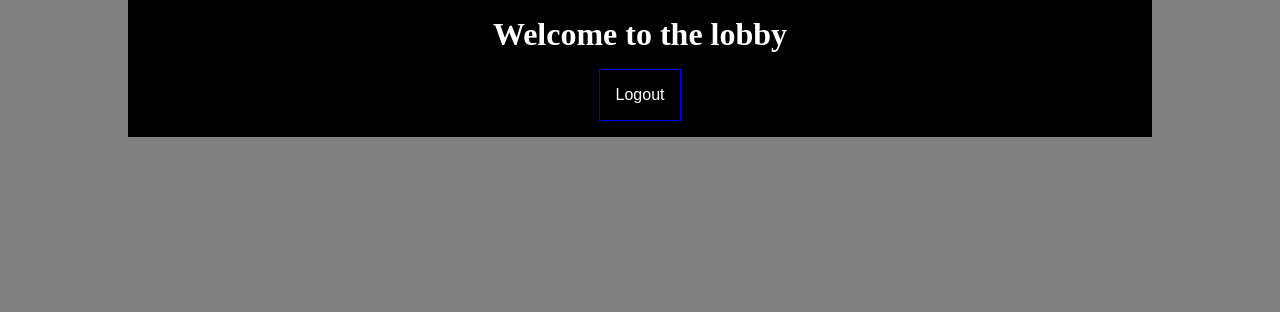
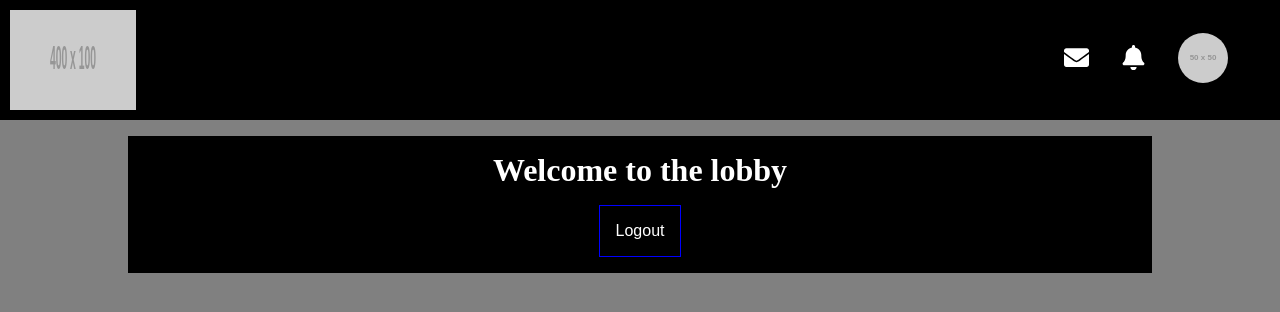
Before and after one commit to ramteen85/Mafia-Frontend, a React (Vite) app: page /lobby in a window 1280 px wide. Shown: the top 312 px of the page. Built offline with nearby package versions, Linux system fonts and the light colour scheme.

Commit message:
changes to lobby and navbar

```diff
--- a/package.json
+++ b/package.json
@@ -14,6 +14,7 @@
     "lodash": "^4.17.21",
     "react": "^18.2.0",
     "react-dom": "^18.2.0",
+    "react-icons": "^4.11.0",
     "react-redux": "^8.1.3",
     "react-router-dom": "^6.16.0"
   },
--- a/src/components/navbar/Navbar.css
+++ b/src/components/navbar/Navbar.css
@@ -0,0 +1,156 @@
+.navbar {
+  width: 100%;
+  background: black;
+  color: white;
+  display: flex;
+  height: 120px;
+  padding: 10px;
+  margin-bottom: 1rem;
+}
+
+.logo-wrapper {
+  width: 100%;
+  height: 100%;
+  flex: 1;
+}
+
+.logo-wrapper > img {
+  width: 100%;
+  height: 100%;
+}
+
+.navbar-right {
+  flex: 9;
+}
+
+.menu-list {
+  list-style: none;
+  width: 100%;
+  height: 100%;
+  padding: 10px;
+  display: flex;
+  justify-content: flex-end;
+  align-items: center;
+}
+
+.menu-item {
+  position: relative;
+  margin-right: 2rem;
+  cursor: pointer;
+  font-size: 1.5rem;
+}
+
+.menu-item:hover {
+  color: red;
+}
+
+.menu-item:hover > .submenu-list {
+  display: flex;
+  position: absolute;
+  background: darkblue;
+  flex-direction: column;
+  list-style: none;
+  z-index: 2;
+}
+
+.notif {
+  right: -100%;
+  cursor: default;
+}
+
+.notif > .submenu-item:hover {
+  background: darkblue;
+}
+
+.profile-shift {
+  left: -130%;
+  top: 100%;
+  min-width: 5rem !important;
+}
+
+.profile-wrapper {
+  width: 100%;
+  height: 100%;
+}
+
+.profile-wrapper > img {
+  width: 100%;
+  height: 100%;
+  border-radius: 50%;
+}
+
+.submenu-list {
+  display: none;
+}
+
+.submenu-item {
+  padding: 20px;
+  color: white;
+  font-size: 1rem;
+  border-bottom: 1px solid lime;
+  width: 100%;
+  text-align: center;
+  min-width: 10rem;
+}
+
+.submenu-item:hover {
+  background: red;
+  color: white;
+}
+
+.player {
+  display: flex;
+}
+
+.player-icon {
+  margin-right: 10px;
+  width: 80px;
+  height: 80px;
+}
+
+.player-icon > img {
+  width: 100%;
+  height: 100%;
+  border-radius: 50%;
+}
+
+.player-message {
+  display: flex;
+  flex-direction: column;
+  align-items: flex-start;
+  justify-content: center;
+  min-width: 15rem;
+}
+
+.player-message > p {
+  width: 100%;
+  font-size: 1rem;
+  margin-bottom: 1rem;
+}
+
+.button-container {
+  width: 100%;
+}
+
+.btn {
+  padding: 0.8rem;
+  border: 1px solid transparent;
+  border-radius: 10%;
+  cursor: pointer;
+}
+
+.cancel {
+  background: red;
+  color: white;
+  margin-right: 1rem;
+}
+
+.btn:hover {
+  background: transparent;
+  border: 1px solid white;
+}
+
+.accept {
+  background: green;
+  color: white;
+}
--- a/src/components/navbar/Navbar.jsx
+++ b/src/components/navbar/Navbar.jsx
@@ -1,51 +1,74 @@
-import React from 'react';
-import './Navbar.css';
+import React from "react";
+import { FaBell, FaEnvelope } from "react-icons/fa";
+import "./Navbar.css";
 
 const Navbar = () => {
   const [
-    state,
+    state
     // setState
   ] = React.useState({
+    logo: "https://placehold.jp/400x100.png",
     user: {
-      name: 'User',
-      pic: '#',
+      name: "User",
+      pic: "https://placehold.jp/50x50.png"
     },
     messages: {},
-    notifications: {},
+    notifications: {}
   });
 
   return (
     <div className="navbar">
-      <div className="logo-wrapper">{/* <img src="" alt="" /> */}</div>
+      <div className="logo-wrapper">
+        <img src={state.logo} alt="" />{" "}
+      </div>
       <div className="navbar-right">
         <ul className="menu-list">
           <li className="menu-item">
-            Games
-            <ul className="submenu-list">
-              <li className="submenu-item">Create Game</li>
-              <li className="submenu-item">Join Game</li>
+            <FaEnvelope size={25} />
+            <ul className="submenu-list notif">
+              <li className="submenu-item">
+                <div className="player">
+                  <div className="player-icon">
+                    <img src={state.user.pic} alt="" />
+                  </div>
+                  <div className="player-message">
+                    <p>Dave has sent you a message!</p>
+                    <div className="button-container">
+                      <button className="btn cancel">Cancel</button>
+                      <button className="btn accept">Read</button>
+                    </div>
+                  </div>
+                </div>
+              </li>
             </ul>
           </li>
           <li className="menu-item">
-            Messages
-            <ul className="submenu-list">
-              <li className="submenu-item">{/* message from a person */}</li>
-            </ul>
-          </li>
-          <li className="menu-item">
-            Notifications
-            <ul className="submenu-list">
-              <li className="submenu-item">Dave has sent you a message!</li>
-              <li className="submenu-item">Frank has invited you to a game!</li>
+            <FaBell size={25} />
+            <ul className="submenu-list notif">
+              <li className="submenu-item">
+                <div className="player">
+                  <div className="player-icon">
+                    <img src={state.user.pic} alt="" />
+                  </div>
+                  <div className="player-message">
+                    <p>Frank has invited you to a game!</p>
+                    <div className="button-container">
+                      <button className="btn cancel">Decline</button>
+                      <button className="btn accept">Accept</button>
+                    </div>
+                  </div>
+                </div>
+              </li>
             </ul>
           </li>
           <li className="menu-item">
             <div className="profile-wrapper">
-              <img src={state.pic} alt="" />
+              <img src={state.user.pic} alt="" />
               {state.name}
             </div>
-            <ul className="submenu-list">
+            <ul className="submenu-list profile-shift">
               <li className="submenu-item">Profile</li>
+              <li className="submenu-item">Game</li>
               <li className="submenu-item">Logout</li>
             </ul>
           </li>
--- a/src/pages/lobby/Lobby.jsx
+++ b/src/pages/lobby/Lobby.jsx
@@ -1,19 +1,21 @@
-import React from 'react';
-import { useNavigate } from 'react-router-dom';
-import './Lobby.css';
+import React from "react";
+import { useNavigate } from "react-router-dom";
+import Navbar from "../../components/navbar/Navbar";
+import "./Lobby.css";
 
 const Lobby = () => {
   const navigate = useNavigate();
   const [state, setState] = React.useState({
-    userList: [],
+    userList: []
   });
 
   const signOut = () => {
-    navigate('/');
+    navigate("/");
   };
 
   return (
     <div className="lobby-container">
+      <Navbar />
       <div className="lobby-inner-container">
         <h1>Welcome to the lobby</h1>
         <button className="lobby-btn" onClick={signOut}>
```
Also changed, not shown: 1 other file (tests, documents, lock files or other folders).
